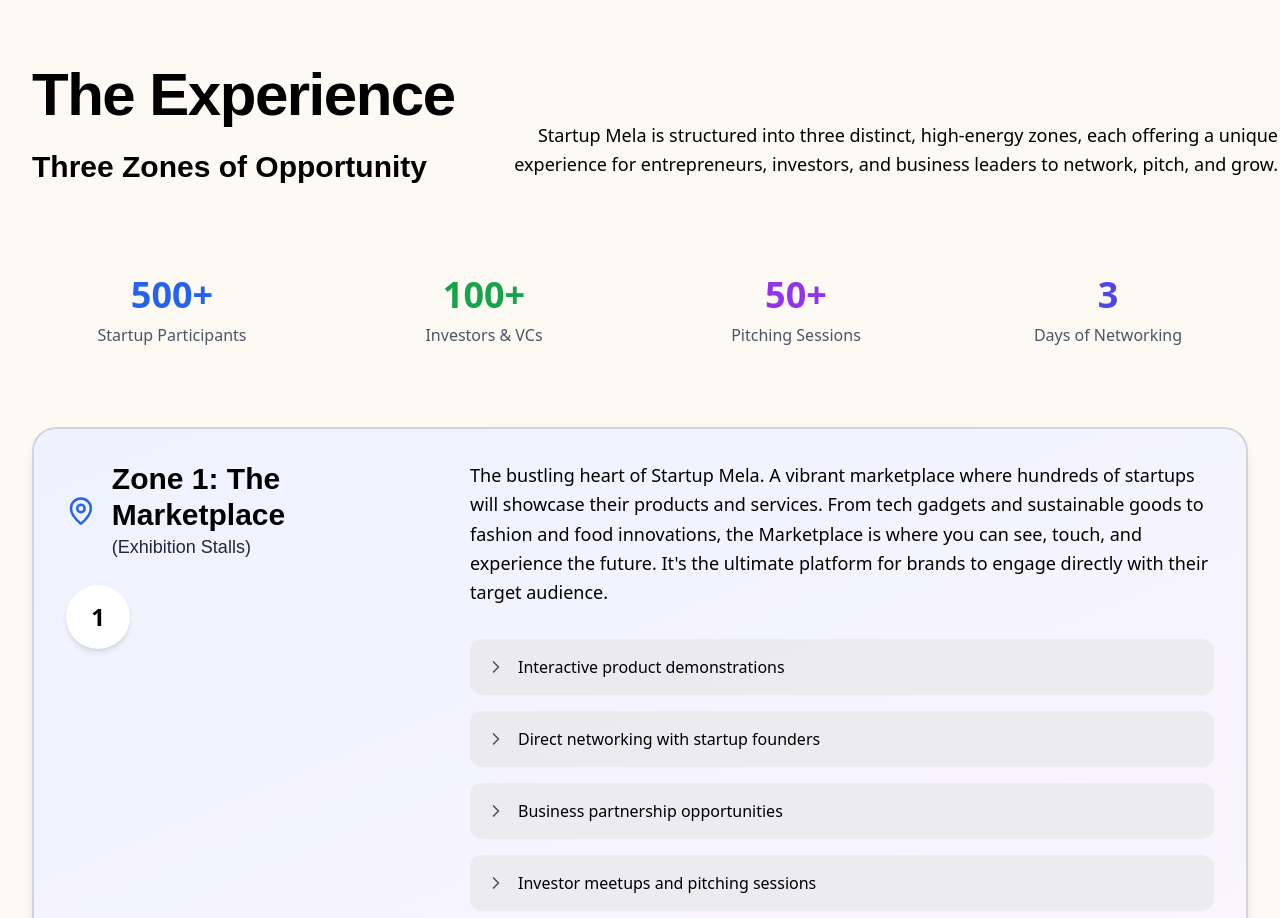
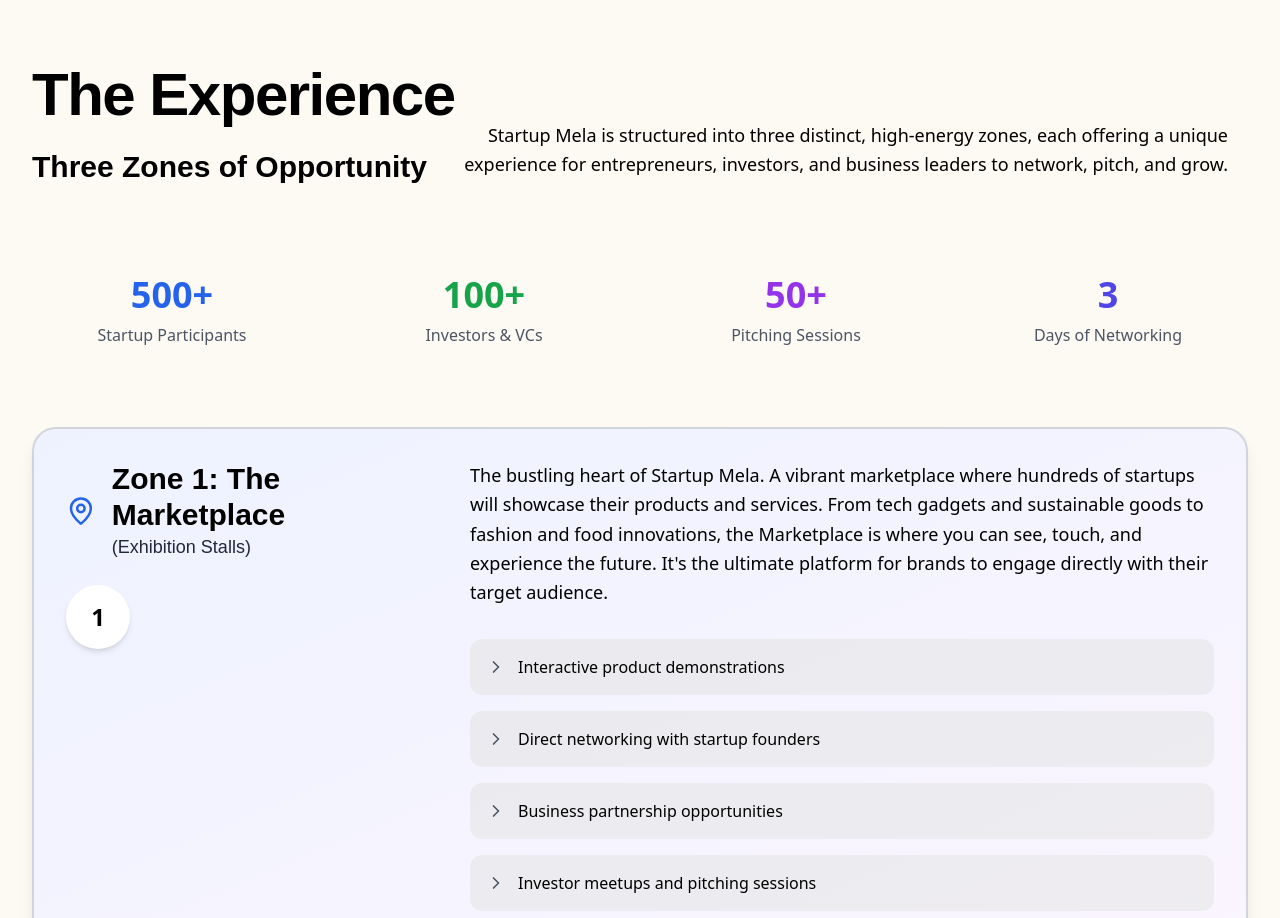
Before and after one commit to businessorbit/Startup-mela, a React (Vite) app: page / in a window 1280 px wide. Shown: the part 6460-7378 px from the top of the page. Built offline with nearby package versions, Linux system fonts and the light colour scheme.

Commit message:
edited experience

```diff
--- a/src/components/Experience.jsx
+++ b/src/components/Experience.jsx
@@ -67,7 +67,7 @@ const ExperiencePage = () => {
             </h2>
             <div className="max-w-4xl">
 
-              <div className="relative left-[350px] bottom-[80px]">
+              <div className="relative left-[300px] bottom-[80px]">
                 <p className="text-lg text-black leading-relaxed text-right">
                   Startup Mela is structured into three distinct, high-energy zones, each offering a unique
                 </p>
@@ -173,27 +173,6 @@ const ExperiencePage = () => {
           ))}
         </div>
 
-
-        {/* Call to Action Section */}
-        {/* <div className="mt-20 bg-gradient-to-r from-green-600 to-emerald-700 rounded-3xl p-12 text-center text-white">
-          <h3 className="text-3xl font-bold mb-6">Ready to Transform Your Business Network?</h3>
-          <p className="text-xl mb-8 opacity-90">
-            Join hundreds of entrepreneurs, investors, and industry leaders at this premier startup event.
-            Experience unparalleled networking opportunities, pitch to top investors, and accelerate your business growth.
-          </p>
-          <div className="flex flex-col sm:flex-row gap-4 justify-center">
-            <button className="bg-white text-indigo-600 font-semibold px-8 py-4 rounded-full hover:bg-gray-100 transition-colors duration-200 shadow-lg"
-              onClick={() => { navigate('./contact') }}>
-              Register for Startup Mela
-            </button>
-            <button className="border-2 border-white text-white font-semibold px-8 py-4 rounded-full hover:bg-white hover:text-indigo-600 transition-colors duration-200"
-              onClick={() => { navigate('./contact') }}>
-              Investor Registration
-            </button>
-          </div>
-        </div> */}
-
-        {/* Key Benefits */}
         <div className="mt-20">
           <h3 className="text-3xl font-bold text-center text-gray-800 mb-12">
             Why Startup Mela is the Premier Business Networking Event
```
